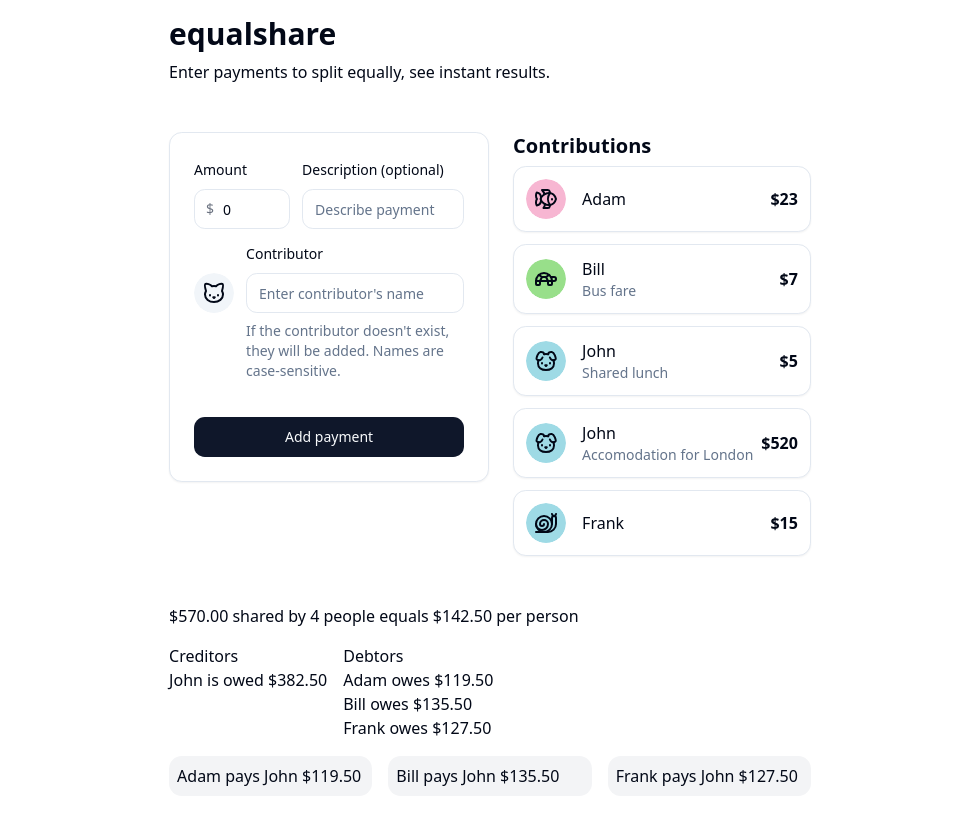
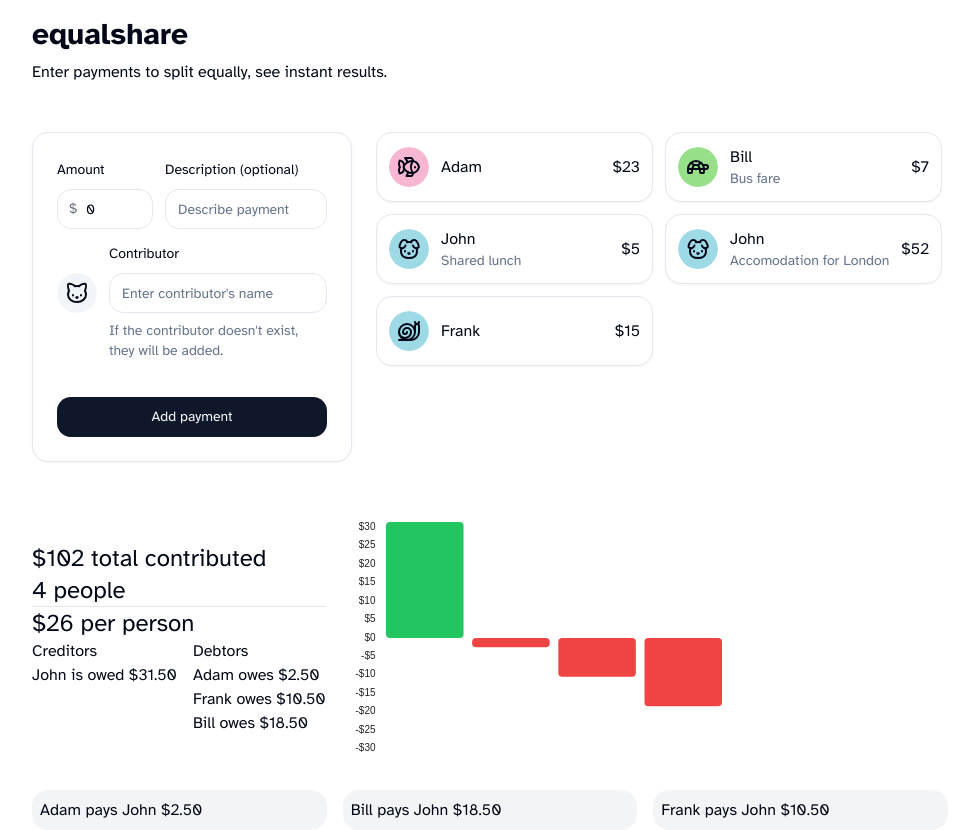
Before and after one commit to adamzuch/equal-share-app, a React (Vite) app: page / in a window 1280 px wide. Shown: the whole page, without its empty margins (150-1123 px from the left). Before the commit the page ends 800 px from the top, so only its background shows below. Built offline with nearby package versions, Linux system fonts and the light colour scheme.

Commit message:
basic bar chart working

```diff
--- a/package.json
+++ b/package.json
@@ -18,6 +18,9 @@
     "@radix-ui/react-label": "^2.0.2",
     "@radix-ui/react-separator": "^1.0.3",
     "@radix-ui/react-slot": "^1.0.2",
+    "@visx/axis": "^3.3.0",
+    "@visx/responsive": "^3.3.0",
+    "@visx/scale": "^3.3.0",
     "class-variance-authority": "^0.7.0",
     "clsx": "^2.0.0",
     "lucide-react": "^0.268.0",
--- a/src/App.tsx
+++ b/src/App.tsx
@@ -12,7 +12,7 @@ const INITIAL_CONTRIBUTIONS: Contribution[] = [
   { amount: 7, contributor: 'Bill', description: 'Bus fare' },
   { amount: 5, contributor: 'John', description: 'Shared lunch' },
   {
-    amount: 520,
+    amount: 52,
     contributor: 'John',
     description: 'Accomodation for London',
   },
@@ -67,8 +67,8 @@ function App() {
   }
 
   return (
-    <div className="h-screen w-screen flex flex-col items-center">
-      <div className="h-full max-w-[768px] p-4 space-y-12">
+    <div className="font-atkinson h-screen w-screen flex flex-col items-center">
+      <div className="h-full p-4 space-y-12">
         <div className="space-y-2">
           <h1 className="text-3xl font-bold">equalshare</h1>
           <p className="text-base">
@@ -77,30 +77,22 @@ function App() {
         </div>
 
         <div className="flex flex-col sm:flex-row gap-6">
-          <div className="w-full sm:w-80">
+          <div className="w-full min-w-[318px] sm:w-80">
             <NewContributionForm
               contributions={contributions}
               contributors={contributors}
               onNewContribution={addContribution}
             />
           </div>
-          <div className="space-y-1.5">
-            <h3 className="text-xl font-bold">Contributions</h3>
 
-            <div className="grid grid-cols-1 sm:grid-cols-1auto-rows-[1fr]  gap-3">
+          <div className="space-y-1.5 pr-1.5 max-h-[492px] overflow-auto">
+            <div className="grid grid-cols-1 md:grid-cols-2 auto-rows-[1fr]  gap-3">
               {contributions.map((contribution, i) => (
                 <ContributionCard key={i} contribution={contribution} />
               ))}
             </div>
           </div>
         </div>
-        {/* <div className="space-y-2">
-          <div className="grid grid-cols-1 sm:grid-cols-2 auto-rows-[1fr]  gap-3">
-            {contributions.map((contribution, i) => (
-              <ContributionCard contribution={contribution} key={i} />
-            ))}
-          </div>
-        </div> */}
 
         {calculated !== null ? (
           <Summary contributors={contributors} {...calculated} />
--- /dev/null
+++ b/src/components/BarChart.tsx
@@ -0,0 +1,68 @@
+import { useMemo } from 'react'
+import { scaleBand, scaleLinear } from '@visx/scale'
+import { AxisLeft } from '@visx/axis'
+import { cn } from '@/lib/utils'
+
+export function BarChart({
+  width,
+  height,
+  outstandingBalances,
+}: {
+  width: number
+  height: number
+  outstandingBalances: [string, number][]
+}) {
+  const margin = { top: 12, bottom: 12, left: 36, right: 12 }
+
+  const xMax = width - margin.left - margin.right
+  const yMax = height - margin.top - margin.bottom
+
+  const xScale = useMemo(() => {
+    return scaleBand({
+      domain: outstandingBalances.map(([contributor]) => contributor),
+      range: [0, xMax],
+      paddingInner: 0.1,
+    })
+  }, [outstandingBalances, xMax])
+
+  const yScale = useMemo(() => {
+    const max = Math.max(
+      ...outstandingBalances.map(([, balance]) => Math.abs(balance))
+    )
+    return scaleLinear({
+      domain: [-max, max],
+      range: [yMax, 0],
+    })
+  }, [outstandingBalances, yMax])
+
+  return (
+    <svg width={width} height={height}>
+      <g transform={`translate(${margin.left} ${margin.top})`}>
+        {outstandingBalances.map(([contributor, balance]) => {
+          return (
+            <rect
+              className={cn(balance > 0 ? 'fill-green-500' : 'fill-red-500')}
+              key={contributor}
+              x={xScale(contributor)}
+              width={xScale.bandwidth()}
+              y={yScale(Math.max(0, balance))}
+              height={Math.abs(yScale(balance) - yScale(0))}
+              rx={4}
+            />
+          )
+        })}
+      </g>
+      <AxisLeft
+        hideAxisLine
+        hideTicks
+        left={margin.left}
+        top={margin.top}
+        scale={yScale}
+        tickFormat={(t) => {
+          const tickValue = Number(t)
+          return `${tickValue < 0 ? '-' : ''}$` + Math.abs(tickValue).toFixed(0)
+        }}
+      />
+    </svg>
+  )
+}
--- a/src/components/Contribution.tsx
+++ b/src/components/Contribution.tsx
@@ -15,23 +15,17 @@ export default function ContributionCard({
   const iconColor = getAvatarColor(contributor)
 
   return (
-    <Card className="flex-1 p-3 flex flex-row items-center gap-4">
+    <Card className="p-3 flex flex-row items-center gap-3">
       <Avatar>
         <AvatarFallback style={{ backgroundColor: iconColor }}>
           <Icon />
         </AvatarFallback>
       </Avatar>
-
-      <div className="flex-1 flex flex-row gap-2 items-center justify-between">
-        <div className="flex flex-col">
-          <div className="font-medium">{contributor}</div>
-          <div className="text-sm text-muted-foreground">{description}</div>
-        </div>
-
-        <div className="flex flex-col gap-1">
-          <div className="flex-1 text-right font-bold">${amount}</div>{' '}
-        </div>
+      <div className="flex-1 min-w-0 truncate flex flex-col">
+        <div className="font-medium">{contributor}</div>
+        <div className="text-sm text-muted-foreground">{description}</div>
       </div>
+      <div className="text-right font-medium">${amount}</div> {/* </div> */}
     </Card>
   )
 }
--- a/src/components/NewContributionForm.tsx
+++ b/src/components/NewContributionForm.tsx
@@ -176,7 +176,6 @@ export function NewContributionForm({
                       <FormMessage />
                       <FormDescription>
                         If the contributor doesn't exist, they will be added.
-                        Names are case-sensitive.
                       </FormDescription>
                     </FormItem>
                   )}
--- a/src/components/Summary.tsx
+++ b/src/components/Summary.tsx
@@ -1,4 +1,8 @@
+import { ParentSize } from '@visx/responsive'
+
 import { Repayment } from '../lib/equalize'
+import { BarChart } from './BarChart'
+import { Separator } from './ui/separator'
 
 export function Summary({
   contributors,
@@ -14,11 +18,15 @@ export function Summary({
   total: number
 }) {
   return (
-    <div className="flex flex-col gap-4">
-      <p>
-        ${total.toFixed(2)} shared by {contributors.length} people equals $
-        {targetContribution.toFixed(2)} per person
-      </p>
+    <div className="flex flex-col gap-6 w-full">
+      <div className="flex gap-6 items-center">
+        <div>
+          <div className="text-2xl">
+            <div>${total.toFixed(0)} total contributed</div>
+            <div>{contributors.length} people</div>
+            <Separator />
+            <div>${targetContribution.toFixed(0)} per person</div>
+          </div>
 
           <div className="flex gap-4">
             <div>
@@ -42,6 +50,16 @@ export function Summary({
                 ))}
             </div>
           </div>
+        </div>
+
+        <BarChart
+          width={512 * 0.75}
+          height={256}
+          outstandingBalances={outstandingBalances.sort(
+            ([, a], [, b]) => b - a
+          )}
+        />
+      </div>
 
       <div className="grid grid-cols-3 gap-4">
         {repayments.map(({ creditor, debtor, amount }, i) => (
--- a/src/index.css
+++ b/src/index.css
@@ -1,3 +1,5 @@
+@import url('https://fonts.googleapis.com/css2?family=Atkinson+Hyperlegible:wght@400;700&display=swap');
+
 @tailwind base;
 @tailwind components;
 @tailwind utilities;
@@ -32,7 +34,7 @@
     --input: 214.3 31.8% 91.4%;
     --ring: 222.2 84% 4.9%;
 
-    --radius: 0.8rem;
+    --radius: 1rem;
   }
 
   .dark {
--- a/tailwind.config.js
+++ b/tailwind.config.js
@@ -1,76 +1,79 @@
 /** @type {import('tailwindcss').Config} */
 module.exports = {
-  darkMode: ["class"],
+  darkMode: ['class'],
   content: [
     './pages/**/*.{ts,tsx}',
     './components/**/*.{ts,tsx}',
     './app/**/*.{ts,tsx}',
     './src/**/*.{ts,tsx}',
-	],
+  ],
   theme: {
     container: {
       center: true,
-      padding: "2rem",
+      padding: '2rem',
       screens: {
-        "2xl": "1400px",
+        '2xl': '1400px',
       },
     },
     extend: {
+      fontFamily: {
+        atkinson: ['Atkinson Hyperlegible', 'sans-serif'],
+      },
       colors: {
-        border: "hsl(var(--border))",
-        input: "hsl(var(--input))",
-        ring: "hsl(var(--ring))",
-        background: "hsl(var(--background))",
-        foreground: "hsl(var(--foreground))",
+        border: 'hsl(var(--border))',
+        input: 'hsl(var(--input))',
+        ring: 'hsl(var(--ring))',
+        background: 'hsl(var(--background))',
+        foreground: 'hsl(var(--foreground))',
         primary: {
-          DEFAULT: "hsl(var(--primary))",
-          foreground: "hsl(var(--primary-foreground))",
+          DEFAULT: 'hsl(var(--primary))',
+          foreground: 'hsl(var(--primary-foreground))',
         },
         secondary: {
-          DEFAULT: "hsl(var(--secondary))",
-          foreground: "hsl(var(--secondary-foreground))",
+          DEFAULT: 'hsl(var(--secondary))',
+          foreground: 'hsl(var(--secondary-foreground))',
         },
         destructive: {
-          DEFAULT: "hsl(var(--destructive))",
-          foreground: "hsl(var(--destructive-foreground))",
+          DEFAULT: 'hsl(var(--destructive))',
+          foreground: 'hsl(var(--destructive-foreground))',
         },
         muted: {
-          DEFAULT: "hsl(var(--muted))",
-          foreground: "hsl(var(--muted-foreground))",
+          DEFAULT: 'hsl(var(--muted))',
+          foreground: 'hsl(var(--muted-foreground))',
         },
         accent: {
-          DEFAULT: "hsl(var(--accent))",
-          foreground: "hsl(var(--accent-foreground))",
+          DEFAULT: 'hsl(var(--accent))',
+          foreground: 'hsl(var(--accent-foreground))',
         },
         popover: {
-          DEFAULT: "hsl(var(--popover))",
-          foreground: "hsl(var(--popover-foreground))",
+          DEFAULT: 'hsl(var(--popover))',
+          foreground: 'hsl(var(--popover-foreground))',
         },
         card: {
-          DEFAULT: "hsl(var(--card))",
-          foreground: "hsl(var(--card-foreground))",
+          DEFAULT: 'hsl(var(--card))',
+          foreground: 'hsl(var(--card-foreground))',
         },
       },
       borderRadius: {
-        lg: "var(--radius)",
-        md: "calc(var(--radius) - 2px)",
-        sm: "calc(var(--radius) - 4px)",
+        lg: 'var(--radius)',
+        md: 'calc(var(--radius) - 2px)',
+        sm: 'calc(var(--radius) - 4px)',
       },
       keyframes: {
-        "accordion-down": {
+        'accordion-down': {
           from: { height: 0 },
-          to: { height: "var(--radix-accordion-content-height)" },
+          to: { height: 'var(--radix-accordion-content-height)' },
         },
-        "accordion-up": {
-          from: { height: "var(--radix-accordion-content-height)" },
+        'accordion-up': {
+          from: { height: 'var(--radix-accordion-content-height)' },
           to: { height: 0 },
         },
       },
       animation: {
-        "accordion-down": "accordion-down 0.2s ease-out",
-        "accordion-up": "accordion-up 0.2s ease-out",
+        'accordion-down': 'accordion-down 0.2s ease-out',
+        'accordion-up': 'accordion-up 0.2s ease-out',
       },
     },
   },
-  plugins: [require("tailwindcss-animate")],
+  plugins: [require('tailwindcss-animate')],
 }
```
Also changed, not shown: 1 other file (tests, documents, lock files or other folders). Lines whose indentation alone changed are shown as unchanged.
